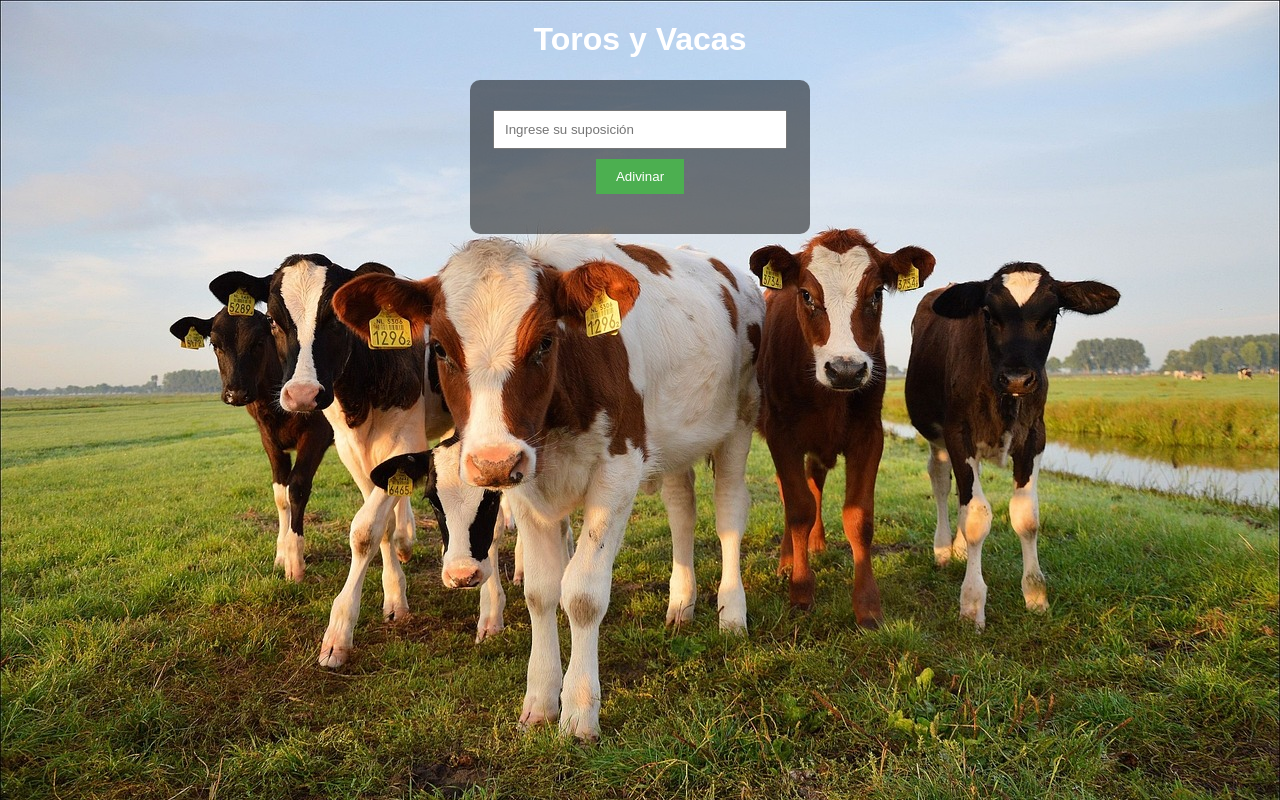
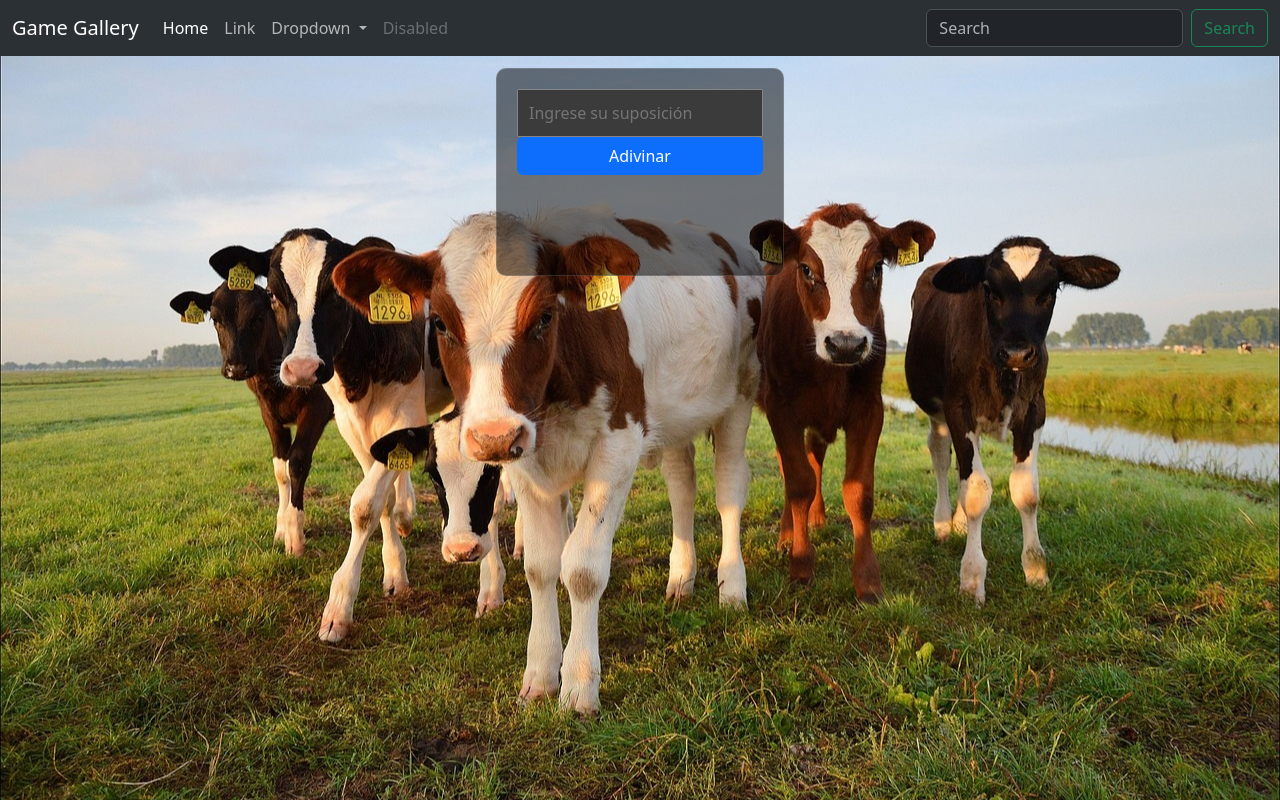
Before and after one commit to Karel95/gamegallery, a plain HTML site: page Juegos/Toros y Vacas/index.html in a window 1280 px wide. Drawn offline with nearby package versions, Linux system fonts and the light colour scheme.

Commit message:
actualizando

```diff
--- a/Juegos/Toros y Vacas/index.html
+++ b/Juegos/Toros y Vacas/index.html
@@ -1,20 +1,60 @@
 <!DOCTYPE html>
-<html lang="en">
+<html lang="en" data-bs-theme="dark">
 <head>
     <meta charset="UTF-8">
     <meta name="viewport" content="width=device-width, initial-scale=1.0">
     <title>Toros y Vacas</title>
     <link rel="stylesheet" href="styles.css"> <!-- Enlace a tu archivo CSS -->
     <link rel="icon" href="icono.jpeg" type="image/x-icon"> <!-- Ruta a tu favicon -->
+    <link href="https://cdn.jsdelivr.net/npm/bootstrap@5.3.3/dist/css/bootstrap.min.css" rel="stylesheet" integrity="sha384-QWTKZyjpPEjISv5WaRU9OFeRpok6YctnYmDr5pNlyT2bRjXh0JMhjY6hW+ALEwIH" crossorigin="anonymous">
 </head>
 <body>
+    <!-- navbar -->
+  <nav class="navbar fixed-top navbar-expand-lg bg-body-tertiary">
+    <div class="container-fluid">
+      <a class="navbar-brand" href="#">Game Gallery</a>
+      <button class="navbar-toggler" type="button" data-bs-toggle="collapse" data-bs-target="#navbarSupportedContent" aria-controls="navbarSupportedContent" aria-expanded="false" aria-label="Toggle navigation">
+        <span class="navbar-toggler-icon"></span>
+      </button>
+      <div class="collapse navbar-collapse" id="navbarSupportedContent">
+        <ul class="navbar-nav me-auto mb-2 mb-lg-0">
+          <li class="nav-item">
+            <a class="nav-link active" aria-current="page" href="#">Home</a>
+          </li>
+          <li class="nav-item">
+            <a class="nav-link" href="#">Link</a>
+          </li>
+          <li class="nav-item dropdown">
+            <a class="nav-link dropdown-toggle" href="#" role="button" data-bs-toggle="dropdown" aria-expanded="false">
+              Dropdown
+            </a>
+            <ul class="dropdown-menu">
+              <li><a class="dropdown-item" href="#">Action</a></li>
+              <li><a class="dropdown-item" href="#">Another action</a></li>
+              <li><hr class="dropdown-divider"></li>
+              <li><a class="dropdown-item" href="#">Something else here</a></li>
+            </ul>
+          </li>
+          <li class="nav-item">
+            <a class="nav-link disabled" aria-disabled="true">Disabled</a>
+          </li>
+        </ul>
+        <form class="d-flex" role="search">
+          <input class="form-control me-2" type="search" placeholder="Search" aria-label="Search">
+          <button class="btn btn-outline-success" type="submit">Search</button>
+        </form>
+      </div>
+    </div>
+  </nav>
+
     <h1>Toros y Vacas</h1>
-    <div id="game">
+    <div id="game" class="card" style="width: 18rem;">
         <input type="text" id="guess" placeholder="Ingrese su suposición">
-        <button id="check" onclick="makeGuess()">Adivinar</button>
+        <button id="check" class="btn btn-primary" onclick="makeGuess()">Adivinar</button>
         <div id="feedback"></div>
         <div id="history"></div>
     </div>
     <script src="script.js"></script> <!-- Enlace a tu archivo JavaScript -->
+    <script src="https://cdn.jsdelivr.net/npm/bootstrap@5.3.3/dist/js/bootstrap.bundle.min.js" integrity="sha384-YvpcrYf0tY3lHB60NNkmXc5s9fDVZLESaAA55NDzOxhy9GkcIdslK1eN7N6jIeHz" crossorigin="anonymous"></script>
 </body>
 </html>
--- a/Juegos/Toros y Vacas/styles.css
+++ b/Juegos/Toros y Vacas/styles.css
@@ -1,14 +1,17 @@
 body {
     background-image: url('fondo.jpg'); /* Ruta a tu imagen de fondo */
-    background-size: cover;
-    background-position: center;
-    background-repeat: no-repeat;
-    background-position: top;
-    color: white;
-    font-family: Arial, sans-serif;
-    text-align: center;
-    margin: 20px;
+    background-size: cover; /* Asegura que la imagen cubra todo el fondo */
+    background-position: center; /* Centra la imagen */
+    background-attachment: fixed; /* Fija la imagen de fondo */
+    background-repeat: no-repeat; /* Evita que la imagen se repita */
+    height: 100vh; /* Hace que el body tenga la altura de la ventana */
+    margin: 0; /* Elimina los márgenes por defecto */
+    font-family: Arial, sans-serif; /* Define la fuente */
 }
+  /* navbar */
+  .navbar {
+    position: fixed;
+  }
 
 #game {
     margin: 20px auto;
@@ -19,21 +22,16 @@ body {
 }
 
 input {
-    width: 90%;
+    width: 100%;
     padding: 10px;
     margin: 10px 0;
 }
 
 button {
     padding: 10px 20px;
-    background-color: #4CAF50;
     color: white;
     border: none;
     cursor: pointer;
-}
-
-button:hover {
-    background-color: #45a049;
 }
 
 #feedback {
```
Also changed, not shown: index.html (+6 -5 lines), style.css (+6 -6 lines).
